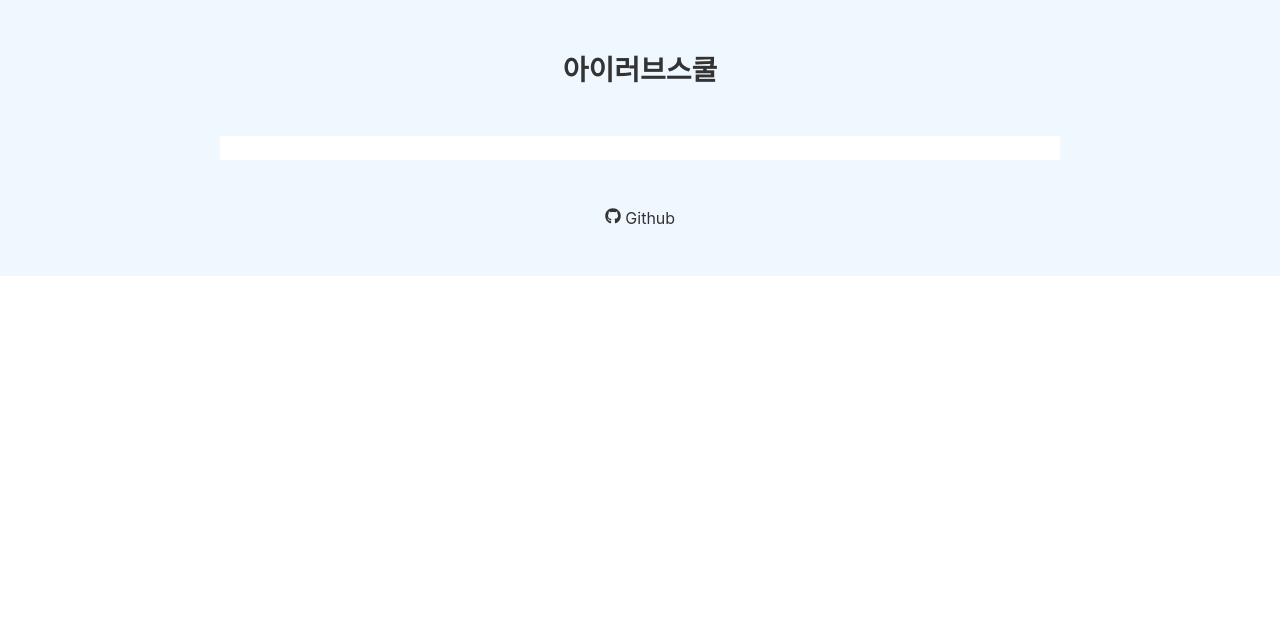
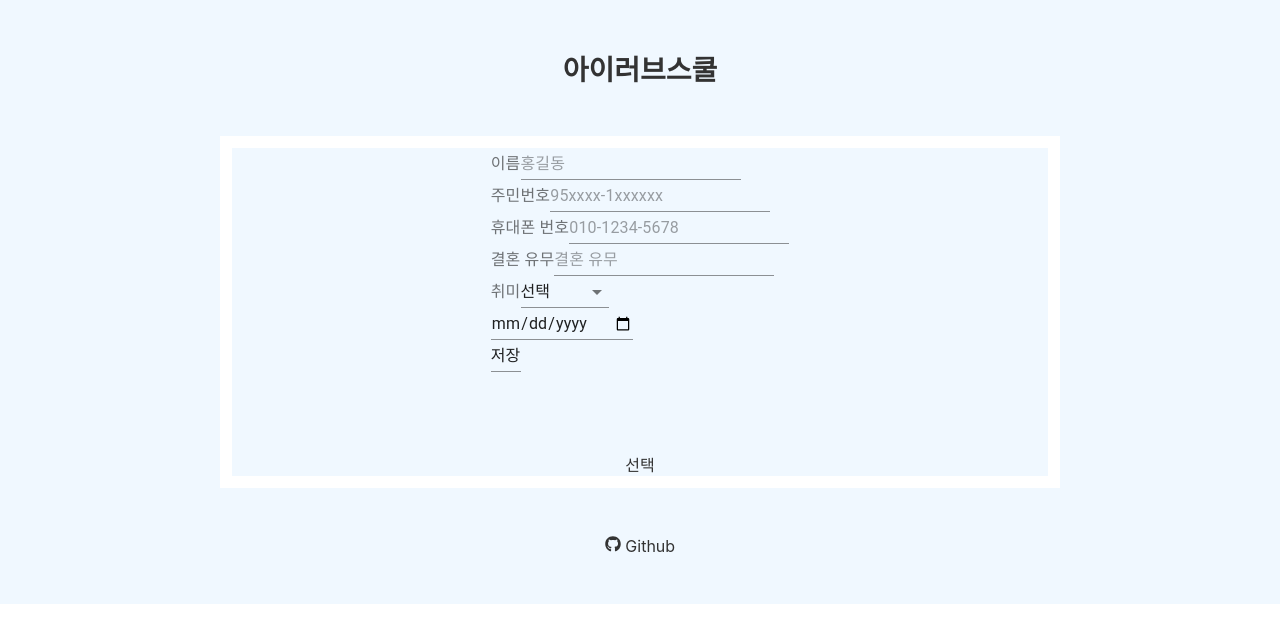
Before and after one commit to boostcamp-2020/relay_12, a React (Create React App) app in the folder front/: page /Signup in a window 1280 px wide. Shown: the top 642 px of the page. Built offline with nearby package versions, Linux system fonts and the light colour scheme.

Commit message:
signup 2

```diff
--- a/front/src/App.js
+++ b/front/src/App.js
@@ -6,6 +6,7 @@ import Footer from "./components/Footer";
 import MainPage from "./pages/MainPage";
 import CreatePage from "./pages/CreatePage";
 import UpdatePage from "./pages/UpdatePage";
+import Signup from "./pages/Signup";
 import BoardView from "./pages/BoardView";
 import UploadImagePage from "./pages/UploadImagePage";
 import Accounts from "./pages/Accounts";
@@ -26,6 +27,7 @@ function App() {
             <Route path="/write" component={CreatePage} />
             <Route path="/image/upload" component={UploadImagePage} />
             <Route path="/accounts" component={Accounts} />
+            <Route path="/Signup" component={Signup} />
           </Switch>
         </main>
 
--- a/front/src/lib/api.js
+++ b/front/src/lib/api.js
@@ -1,6 +1,6 @@
 import axios from 'axios';
 
-const endpoint = 'http://localhost:3000'; // not sure
+const endpoint = 'http://localhost:3003'; // not sure
 
 // 전체 게시글 리스트 조회
 export const getPosts = async () => {
--- /dev/null
+++ b/front/src/pages/Signup.js
@@ -0,0 +1,105 @@
+import React, { useState } from "react";
+import Input from "@material-ui/core/Input";
+import NativeSelect from "@material-ui/core/NativeSelect";
+import FormLabel from "@material-ui/core/FormLabel";
+
+const Signup = () => {
+  const [name, setName] = useState();
+  const [jumin, setJumin] = useState("");
+  const [phoneNumber, setPhoneNumber] = useState("");
+  const [marry, setMarry] = useState(false);
+  const [hobby, setHobby] = useState("선택");
+  const [date, setDate] = useState();
+
+  const setNameText = e => {
+    setName(e.target.value);
+  };
+  const setJuminText = e => {
+    setJumin(e.target.value);
+  };
+
+  const setPhoneNumberText = e => {
+    setPhoneNumber(e.target.value);
+  };
+  const setMarryText = e => {
+    setMarry(e.target.value);
+  };
+  const setHobbyText = e => {
+    setHobby(e.target.value);
+  };
+  const setDateText = e => {
+    setDate(e.target.value);
+  };
+  const save = e => {
+    e.preventDefault();
+  };
+
+  return (
+    <>
+      <div className="App">
+        <form onSubmit={save}>
+          <FormLabel htmlFor="name">이름</FormLabel>
+          <Input
+            name="name"
+            id="name"
+            placeholder="홍길동"
+            onChange={setNameText}
+          />
+          <br />
+          <FormLabel htmlFor="jumin">주민번호</FormLabel>
+          <Input
+            name="jumin"
+            id="jumin"
+            placeholder="95xxxx-1xxxxxx"
+            onChange={setJuminText}
+            value={jumin}
+          />
+          <br />
+          <FormLabel htmlFor="phoneNumber">휴대폰 번호</FormLabel>
+          <Input
+            name="phoneNumber"
+            id="phoneNumber"
+            placeholder="010-1234-5678"
+            onChange={setPhoneNumberText}
+            value={phoneNumber}
+          />
+          <br />
+          <FormLabel htmlFor="marry">결혼 유무</FormLabel>
+          <Input
+            name="marry"
+            id="marry"
+            placeholder="결혼 유무"
+            onChange={setMarryText}
+          />
+          <br />
+          <FormLabel htmlFor="hobby">취미</FormLabel>
+          <NativeSelect id="hobby" name="hobby" onChange={setHobbyText}>
+            <option value={hobby}>선택</option>
+            <option value="soccer">축구</option>
+            <option value="music">음악 감상</option>
+            <option value="movie">영화 감상</option>
+          </NativeSelect>
+          <br />
+          <Input type="date" name="date" onChange={setDateText} />
+          <br />
+          <Input type="submit" value="저장" />
+        </form>
+        <div>
+          {name}
+          <br />
+          {jumin}
+          <br />
+          {phoneNumber}
+          <br />
+          {marry}
+          <br />
+          {hobby}
+          <br />
+          {date}
+        </div>
+      </div>
+    </>
+  );
+};
+
+export default Signup;
```
